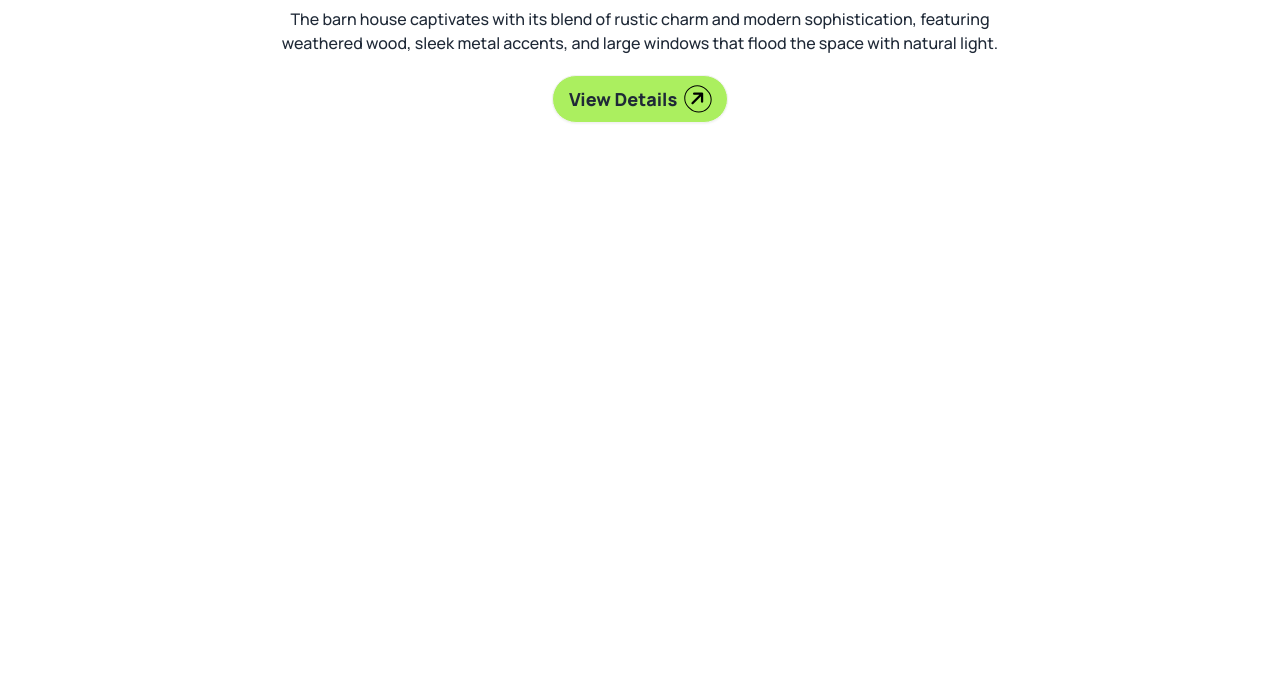
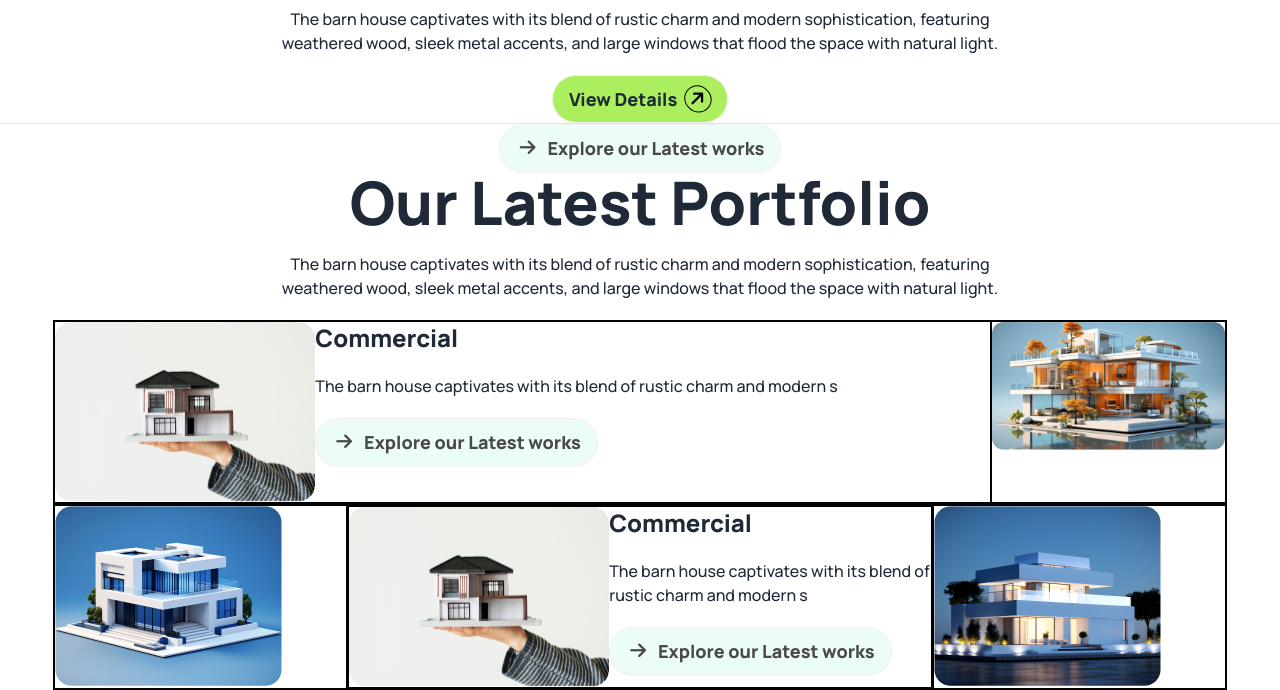
Before and after one commit to wasifuddin/Assignment-3, a plain HTML site: page index.html in a window 1280 px wide. Shown: the part 555-1245 px from the top of the page. Before the commit the page ends 800 px from the top, so only its background shows below. Drawn offline with nearby package versions, Linux system fonts and the light colour scheme.

Commit message:
Portfolio Skeleton Done

```diff
--- a/index.html
+++ b/index.html
@@ -44,9 +44,12 @@
     <header class="w-11/12 mx-auto">
       <div class="navbar bg-base-100">
         <div class="navbar-start">
-
-          <a class="btn btn-ghost text-3xl font-extrabold"><i class="fa-solid fa-arrow-right -rotate-45 rounded-full bg-[#ABEF5F] p-1"></i>
-            Rinterio</a>
+          <a class="btn btn-ghost text-3xl font-extrabold"
+            ><i
+              class="fa-solid fa-arrow-right -rotate-45 rounded-full bg-[#ABEF5F] p-1"
+            ></i>
+            Rinterio</a
+          >
         </div>
         <div class="navbar-center hidden lg:flex">
           <ul class="menu menu-horizontal px-1">
@@ -58,25 +61,116 @@
           </ul>
         </div>
         <div class="navbar-end">
-          <i class="fa-solid fa-magnifying-glass  mx-2 p-1 rounded-full text-gray-300 border border-black p-2"></i>
-          <i class="fa-solid fa-cart-shopping mx-4 p-2 rounded-full text-gray-200 border border-black"></i>
-          <a class="btn bg-[#ABEF5F] rounded-full font-extrabold text-lg">Book Consult<i class="fa-solid fa-arrow-right -rotate-45 rounded-full border border-black text-white bg-black p-1"></i></a>
+          <i
+            class="fa-solid fa-magnifying-glass mx-2 p-1 rounded-full text-gray-300 border border-black p-2"
+          ></i>
+          <i
+            class="fa-solid fa-cart-shopping mx-4 p-2 rounded-full text-gray-200 border border-black"
+          ></i>
+          <a class="btn bg-[#ABEF5F] rounded-full font-extrabold text-lg"
+            >Book Consult<i
+              class="fa-solid fa-arrow-right -rotate-45 rounded-full border border-black text-white bg-black p-1"
+            ></i
+          ></a>
         </div>
       </div>
       <div class="flex border border-yellow-500 justify-center">
-        <img src="./assets/banner.png" alt="" class="border border-black">
+        <img src="./assets/banner.png" alt="" class="border border-black" />
+      </div>
+      <h1 class="text-6xl font-extrabold w-3/4 text-center mx-auto mb-5">
+        A barn house of this design has a striking appearance
+      </h1>
+      <p class="text-base font-medium w-8/12 text-center mx-auto mb-5">
+        The barn house captivates with its blend of rustic charm and modern
+        sophistication, featuring weathered wood, sleek metal accents, and large
+        windows that flood the space with natural light.
+      </p>
+      <div class="flex justify-center">
+        <a
+          class="btn bg-[#ABEF5F] rounded-full font-extrabold text-lg justify-center items-center"
+          >View Details<i
+            class="fa-solid fa-arrow-right -rotate-45 rounded-full border border-black text-black bg-[#ABEF5F] bg-opacity-50 p-1"
+          ></i
+        ></a>
+      </div>
+    </header>
+    <main>
+      <hr />
+      <div class="w-11/12 mx-auto flex flex-col justify-center items-center">
+        <a
+          class="btn bg-emerald-50 rounded-full font-extrabold text-lg text-[#494949] justify-center items-center"
+          ><i
+            class="fa-solid fa-arrow-right text-[#494949] bg-opacity-20 p-1"
+          ></i
+          >Explore our Latest works</a
+        >
+        <h1 class="text-6xl font-extrabold w-3/4 text-center mx-auto mb-5">
+          Our Latest Portfolio
+        </h1>
+        <p class="text-base font-medium w-8/12 text-center mx-auto mb-5">
+          The barn house captivates with its blend of rustic charm and modern
+          sophistication, featuring weathered wood, sleek metal accents, and
+          large windows that flood the space with natural light.
+        </p>
+      </div>
+      <div
+        class="grid grid-cols-5 w-11/12 border border-black mx-auto"
+      >
+        <div class="cards col-span-4">
+          <div class="flex border border-black">
+            <img src="./assets/img1.png" alt="" />
+            <div>
+              <h1 class="text-2xl font-extrabold mb-5">Commercial</h1>
+              <p class="text-base font-medium mb-5">
+                The barn house captivates with its blend of rustic charm and
+                modern s
+              </p>
+              <a
+                class="btn bg-emerald-50 rounded-full font-extrabold text-lg text-[#494949] justify-center items-center"
+              >
+                <i
+                  class="fa-solid fa-arrow-right text-[#494949] bg-opacity-20 p-1"
+                ></i
+                >Explore our Latest works</a
+              >
+            </div>
+          </div>
+        </div>
+        <div class="cards border border-black">
+          <img src="./assets/img2.png" alt="" />
+        </div>
 
       </div>
-        <h1 class="text-6xl font-extrabold w-3/4 text-center mx-auto mb-5">A barn house of this design has a striking appearance</h1>
-        <p class="text-base font-medium w-8/12 text-center mx-auto mb-5">The barn house captivates with its blend of rustic charm and modern sophistication, featuring weathered wood, sleek metal accents, and large windows that flood the space with natural light.</p>
-        <div class="flex justify-center">
-          <a class="btn bg-[#ABEF5F] rounded-full font-extrabold text-lg justify-center items-center">View Details<i class="fa-solid fa-arrow-right -rotate-45 rounded-full border border-black text-black  bg-[#ABEF5F] bg-opacity-50 p-1"></i></a>
+      <div class="grid grid-cols-4 w-11/12 border border-black mx-auto">
+
+        <div class="cards border border-black">
+          <img src="./assets/img3.png" alt="" />
         </div>
-
-
-
-    </header>
-    <main></main>
+        <div class="cards col-span-2 border border-black">
+          <div class="flex border border-black">
+            <img src="./assets/img1.png" alt="" />
+            <div>
+              <h1 class="text-2xl font-extrabold mb-5">Commercial</h1>
+              <p class="text-base font-medium mb-5">
+                The barn house captivates with its blend of rustic charm and
+                modern s
+              </p>
+              <a
+                class="btn bg-emerald-50 rounded-full font-extrabold text-lg text-[#494949] justify-center items-center"
+              >
+                <i
+                  class="fa-solid fa-arrow-right text-[#494949] bg-opacity-20 p-1"
+                ></i
+                >Explore our Latest works</a
+              >
+            </div>
+          </div>
+        </div>
+        <div class="cards border border-black">
+          <img src="./assets/img5.png" alt="" />
+        </div>
+      </div>
+    </main>
     <footer></footer>
   </body>
 </html>
```
